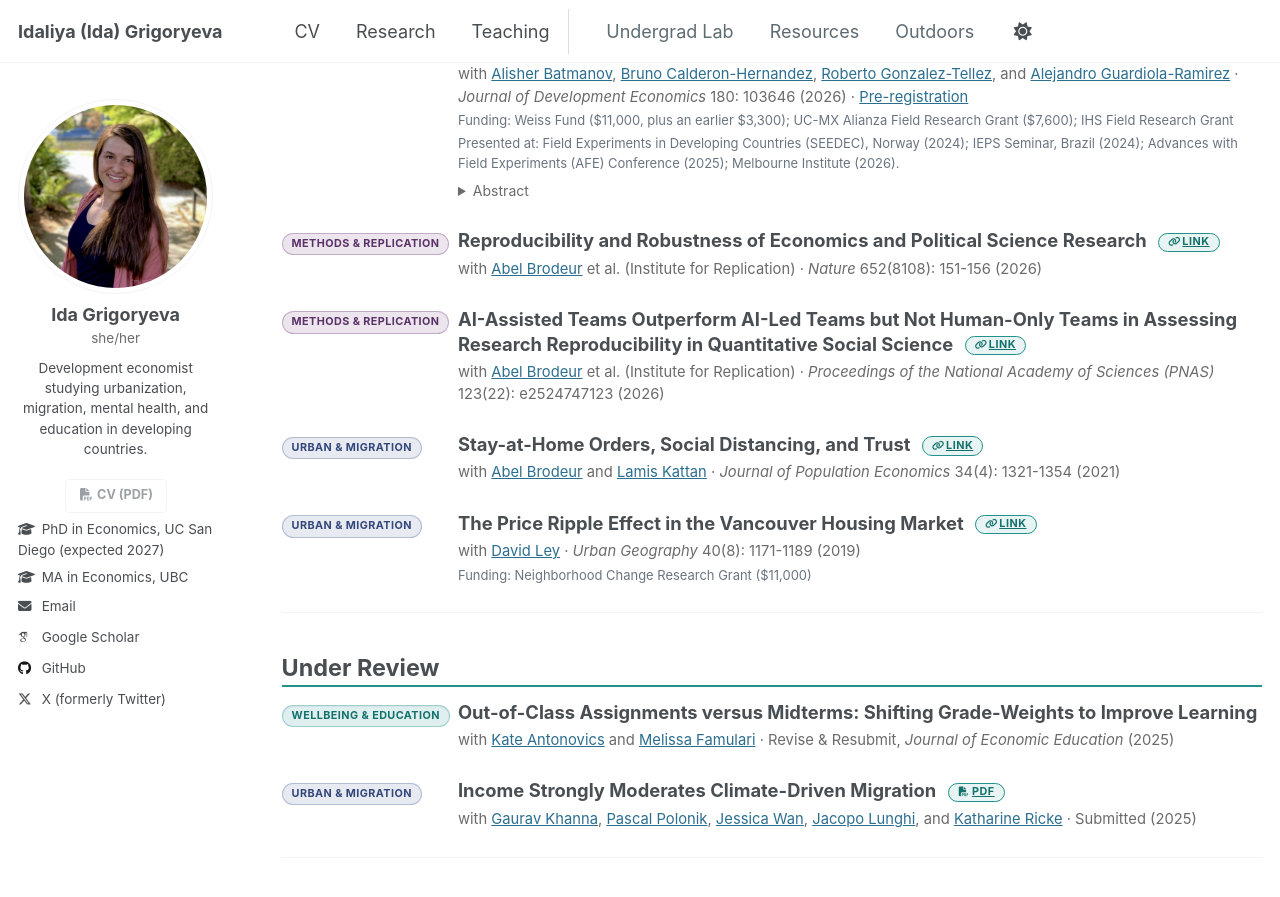
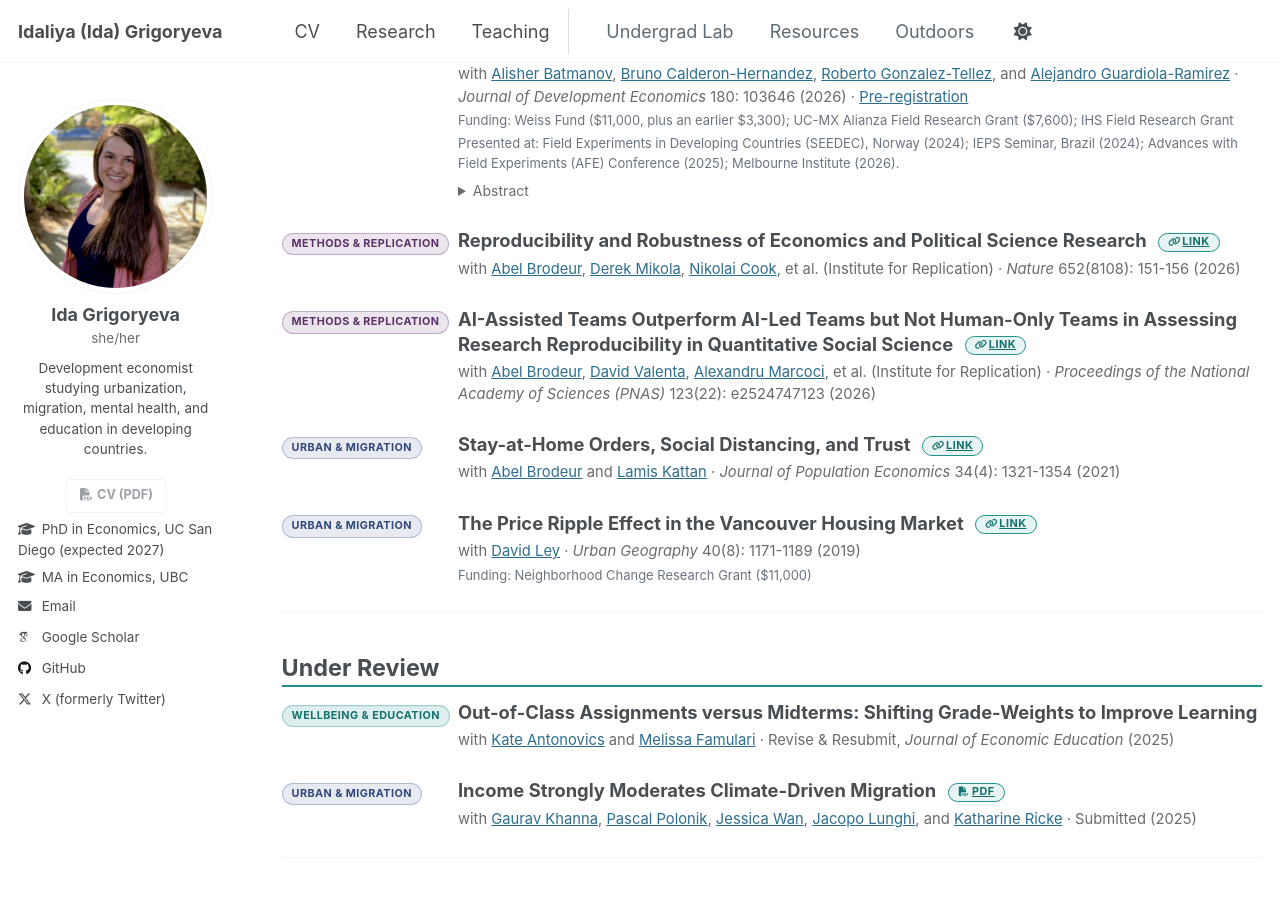
Before and after one commit to idagri/idagri.github.io, a Jekyll site: the page built from _pages/research.md, in a window 1280 px wide and 900 px high, scrolled down 1380 px. Shown: the top 897 px of the window. Built offline with Jekyll 4.4.1, drawn with Linux system fonts in a browser that asks for light colours; some web fonts are replaced; a script that is not in the unit is left out.

Commit message:
CV + Research: (CV) institutional email first, bold institutions in Research Experience, move Publications above References, move Jacobs fellowship to Research Grants (renamed '...Grant'), drop the section-heading dollar totals; recompiled + re-exported. (Research tab) list first 3 authors (verified bylines + links) for the Nature & PNAS I4R methods papers instead of 'Brodeur et al.'
Co-Authored-By: Claude Opus 4.8 <noreply@anthropic.com>

```diff
--- a/_pages/research.md
+++ b/_pages/research.md
@@ -135,7 +135,7 @@ My work studies how people and places develop: how cities grow and absorb migran
 <div class="pub-tag"><span class="tag method">Methods &amp; Replication</span></div>
 <div class="pub-body">
 <p class="pub-title">Reproducibility and Robustness of Economics and Political Science Research <a class="pub-btn" href="https://doi.org/10.1038/s41586-026-10251-x"><i class="fas fa-fw fa-link" aria-hidden="true"></i>Link</a></p>
-<p class="pub-meta">with <a href="https://sites.google.com/site/abelbrodeur/">Abel Brodeur</a> et al. (Institute for Replication) · <em>Nature</em> 652(8108): 151-156 (2026)</p>
+<p class="pub-meta">with <a href="https://sites.google.com/site/abelbrodeur/">Abel Brodeur</a>, <a href="https://sites.google.com/view/derekmikola/">Derek Mikola</a>, <a href="https://sites.google.com/site/nikolaimcook/home">Nikolai Cook</a>, et al. (Institute for Replication) · <em>Nature</em> 652(8108): 151-156 (2026)</p>
 </div>
 </div>
 
@@ -143,7 +143,7 @@ My work studies how people and places develop: how cities grow and absorb migran
 <div class="pub-tag"><span class="tag method">Methods &amp; Replication</span></div>
 <div class="pub-body">
 <p class="pub-title">AI-Assisted Teams Outperform AI-Led Teams but Not Human-Only Teams in Assessing Research Reproducibility in Quantitative Social Science <a class="pub-btn" href="https://doi.org/10.1073/pnas.2524747123"><i class="fas fa-fw fa-link" aria-hidden="true"></i>Link</a></p>
-<p class="pub-meta">with <a href="https://sites.google.com/site/abelbrodeur/">Abel Brodeur</a> et al. (Institute for Replication) · <em>Proceedings of the National Academy of Sciences (PNAS)</em> 123(22): e2524747123 (2026)</p>
+<p class="pub-meta">with <a href="https://sites.google.com/site/abelbrodeur/">Abel Brodeur</a>, <a href="https://valenta.dev/">David Valenta</a>, <a href="http://alexandrumarcoci.com/">Alexandru Marcoci</a>, et al. (Institute for Replication) · <em>Proceedings of the National Academy of Sciences (PNAS)</em> 123(22): e2524747123 (2026)</p>
 </div>
 </div>
 
```
Also changed, not shown: 1 other file.
